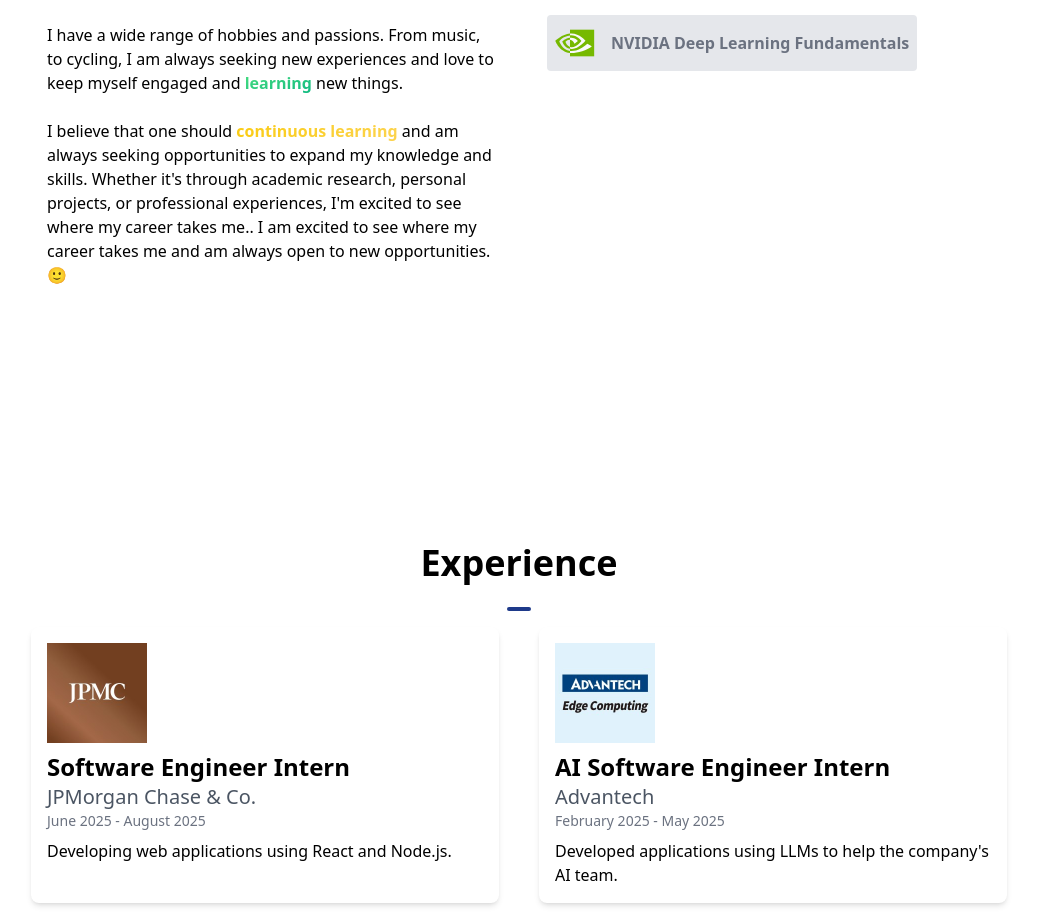
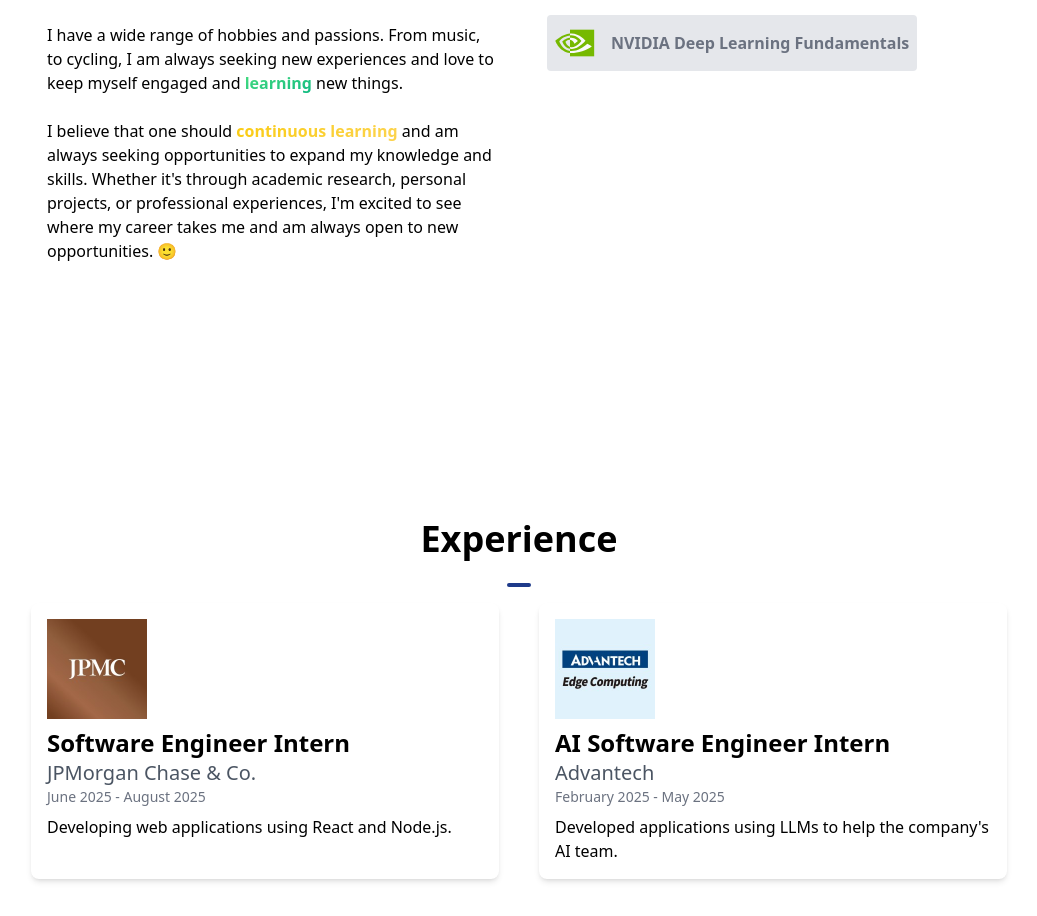
Before and after one commit to andjimenezuf/port, a Next.js app: page / in a window 1280 px wide. Shown: the part 1456-2372 px from the top of the page, without its empty margins (121-1158 px from the left). Built offline with nearby package versions, Linux system fonts and the light colour scheme.

Commit message:
Apos fix

```diff
--- a/components/AboutSection.tsx
+++ b/components/AboutSection.tsx
@@ -103,13 +103,13 @@
               <span className="font-bold text-transparent bg-clip-text bg-gradient-to-br from-green-400 to-emerald-500 ">{"learning"}</span> new things.
             </p>
             <br />
-            <p>
-              I believe that one should{" "}
+            <p> I believe that one should{" "}
               <span className="font-bold bg-gradient-to-r from-yellow-400 to-amber-300 bg-clip-text text-transparent">
                 continuous learning
               </span>{" "}
-              and am always seeking opportunities to expand my knowledge and skills. Whether it's through academic research, personal projects, or professional experiences, I&apos;m excited to see where my career takes me..  I am excited to see where my career takes me and am always open to new opportunities. 🙂
+              and am always seeking opportunities to expand my knowledge and skills. Whether it&apos;s through academic research, personal projects, or professional experiences, I&apos;m excited to see where my career takes me and am always open to new opportunities. 🙂
             </p>
+
           </div>
           <div className="text-center md:w-1/2 md:text-left">
             <h1 className="text-2xl font-bold mb-6">My Skills</h1>
```
